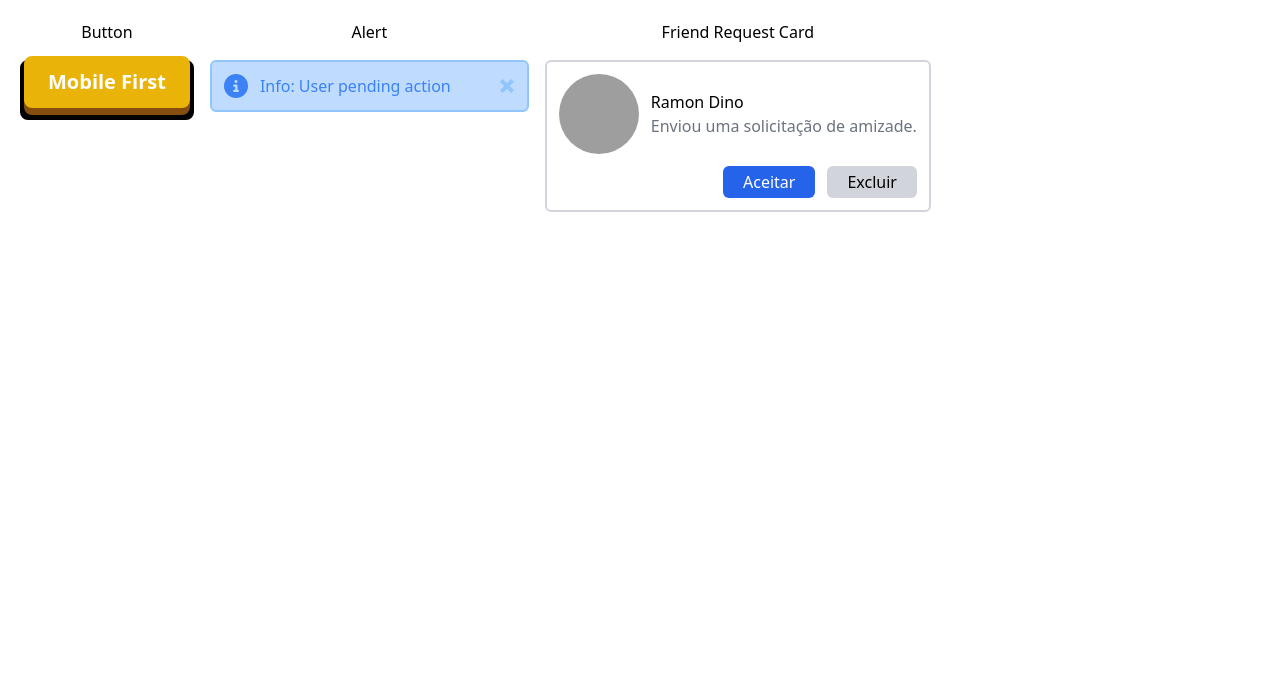
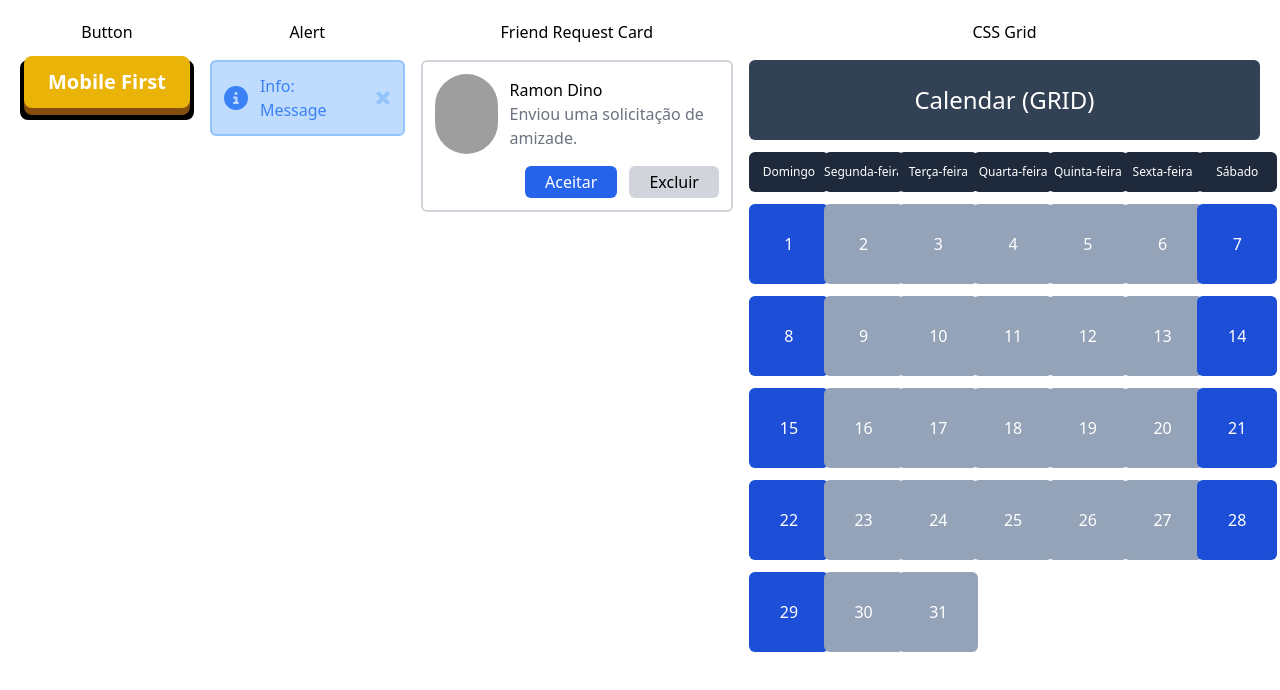
Before and after one commit to FelipeSoft/tailwind-css, a website: page index.html in a window 1280 px wide. Drawn offline with Linux system fonts and the light colour scheme; grey boxes are pictures that could not be loaded.

Commit message:
Tailwind CSS Calendar (using CSS Grid)

```diff
--- a/index.html
+++ b/index.html
@@ -20,7 +20,7 @@
             <div class="max-w-max bg-blue-200 border-2 border-blue-300 rounded-md p-3 flex justify-between items-center">
                 <div class="flex items-center justify-center">
                     <i class="fa fa-info-circle text-blue-500 mr-3" style="font-size: 1.5rem"></i>
-                    <p class="font-normal text-blue-500"><span class="font-medium text-blue-500">Info:</span> User pending action</p>
+                    <p class="font-normal text-blue-500"><span class="font-medium text-blue-500">Info:</span> Message</p>
                 </div>
                 <div class="flex items-center justify-center ml-12">
                     <div class="h-1 w-4 bg-blue-300 rotate-45 absolute"></div>
@@ -46,6 +46,50 @@
                 </div>
             </div>
         </div>
+        <div class="flex justify-center items-center flex-col">
+            <h2 class="mb-4">CSS Grid</h2>
+            <div class="grid grid-cols-7 gap-3 w-full">
+                <div class="col-span-full bg-slate-700 h-20 rounded-md flex items-center justify-center text-2xl text-white">Calendar (GRID)</div>
+                <div class="flex justify-center items-center rounded-md bg-slate-800 text-white h-10 w-20 text-xs">Domingo</div>
+                <div class="flex justify-center items-center rounded-md bg-slate-800 text-white h-10 w-20 text-xs">Segunda-feira</div>
+                <div class="flex justify-center items-center rounded-md bg-slate-800 text-white h-10 w-20 text-xs">Terça-feira</div>
+                <div class="flex justify-center items-center rounded-md bg-slate-800 text-white h-10 w-20 text-xs">Quarta-feira</div>
+                <div class="flex justify-center items-center rounded-md bg-slate-800 text-white h-10 w-20 text-xs">Quinta-feira</div>
+                <div class="flex justify-center items-center rounded-md bg-slate-800 text-white h-10 w-20 text-xs">Sexta-feira</div>
+                <div class="flex justify-center items-center rounded-md bg-slate-800 text-white h-10 w-20 text-xs">Sábado</div>
+                <div class="flex justify-center items-center rounded-md bg-blue-700 text-white h-20 w-20 ">1</div>
+                <div class="flex justify-center items-center rounded-md bg-slate-400 text-white h-20 w-20">2</div>
+                <div class="flex justify-center items-center rounded-md bg-slate-400 text-white h-20 w-20">3</div>
+                <div class="flex justify-center items-center rounded-md bg-slate-400 text-white h-20 w-20">4</div>
+                <div class="flex justify-center items-center rounded-md bg-slate-400 text-white h-20 w-20">5</div>
+                <div class="flex justify-center items-center rounded-md bg-slate-400 text-white h-20 w-20">6</div>
+                <div class="flex justify-center items-center rounded-md bg-blue-700 text-white h-20 w-20">7</div>
+                <div class="flex justify-center items-center rounded-md bg-blue-700 text-white h-20 w-20 ">8</div>
+                <div class="flex justify-center items-center rounded-md bg-slate-400 text-white h-20 w-20">9</div>
+                <div class="flex justify-center items-center rounded-md bg-slate-400 text-white h-20 w-20">10</div>
+                <div class="flex justify-center items-center rounded-md bg-slate-400 text-white h-20 w-20">11</div>
+                <div class="flex justify-center items-center rounded-md bg-slate-400 text-white h-20 w-20">12</div>
+                <div class="flex justify-center items-center rounded-md bg-slate-400 text-white h-20 w-20">13</div>
+                <div class="flex justify-center items-center rounded-md bg-blue-700 text-white h-20 w-20">14</div>
+                <div class="flex justify-center items-center rounded-md bg-blue-700 text-white h-20 w-20 ">15</div>
+                <div class="flex justify-center items-center rounded-md bg-slate-400 text-white h-20 w-20">16</div>
+                <div class="flex justify-center items-center rounded-md bg-slate-400 text-white h-20 w-20">17</div>
+                <div class="flex justify-center items-center rounded-md bg-slate-400 text-white h-20 w-20">18</div>
+                <div class="flex justify-center items-center rounded-md bg-slate-400 text-white h-20 w-20">19</div>
+                <div class="flex justify-center items-center rounded-md bg-slate-400 text-white h-20 w-20">20</div>
+                <div class="flex justify-center items-center rounded-md bg-blue-700 text-white h-20 w-20">21</div>
+                <div class="flex justify-center items-center rounded-md bg-blue-700 text-white h-20 w-20 ">22</div>
+                <div class="flex justify-center items-center rounded-md bg-slate-400 text-white h-20 w-20">23</div>
+                <div class="flex justify-center items-center rounded-md bg-slate-400 text-white h-20 w-20">24</div>
+                <div class="flex justify-center items-center rounded-md bg-slate-400 text-white h-20 w-20">25</div>
+                <div class="flex justify-center items-center rounded-md bg-slate-400 text-white h-20 w-20">26</div>
+                <div class="flex justify-center items-center rounded-md bg-slate-400 text-white h-20 w-20">27</div>
+                <div class="flex justify-center items-center rounded-md bg-blue-700 text-white h-20 w-20">28</div>
+                <div class="flex justify-center items-center rounded-md bg-blue-700 text-white h-20 w-20 ">29</div>
+                <div class="flex justify-center items-center rounded-md bg-slate-400 text-white h-20 w-20">30</div>
+                <div class="flex justify-center items-center rounded-md bg-slate-400 text-white h-20 w-20">31</div>
+            </div>
+        </div>
     </div>
 </body>
 </html>
```
Also changed, not shown: output.css.
